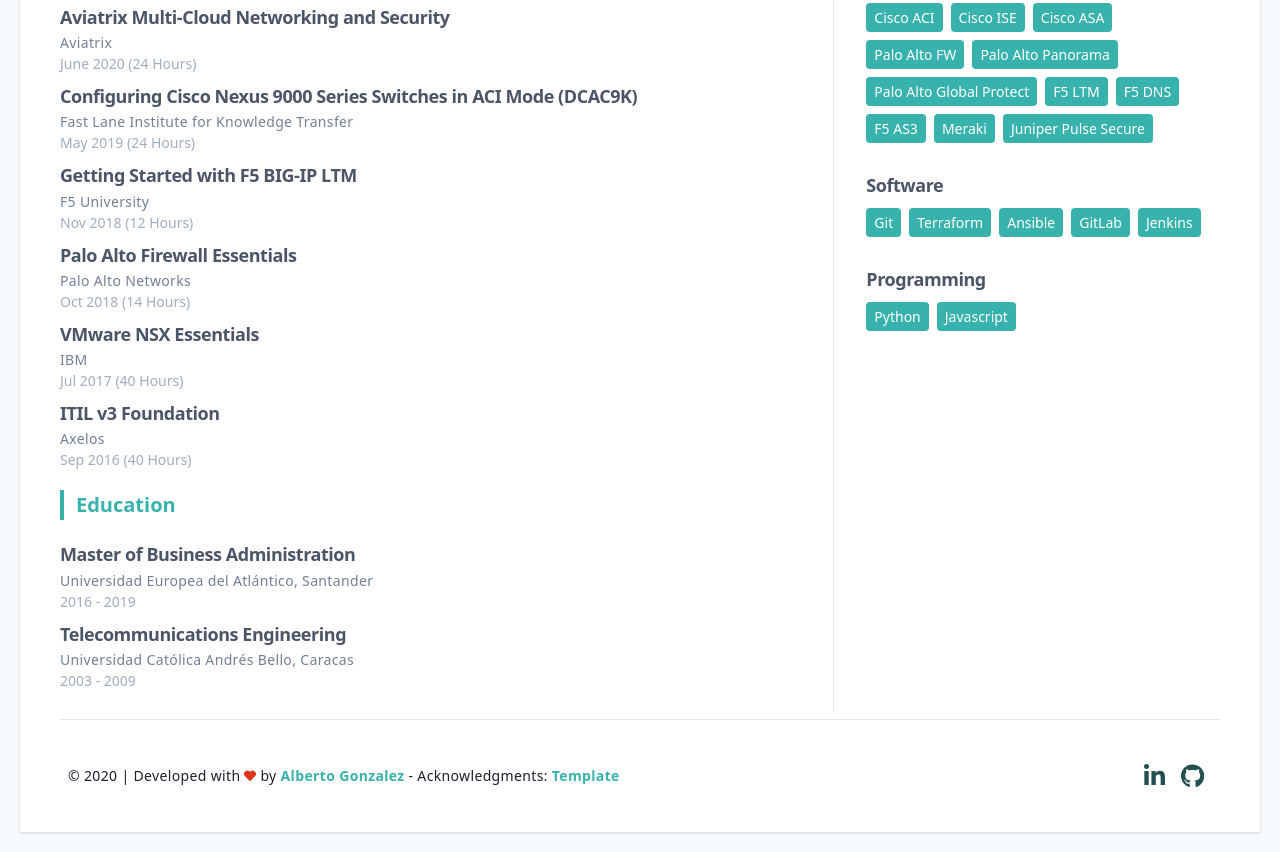
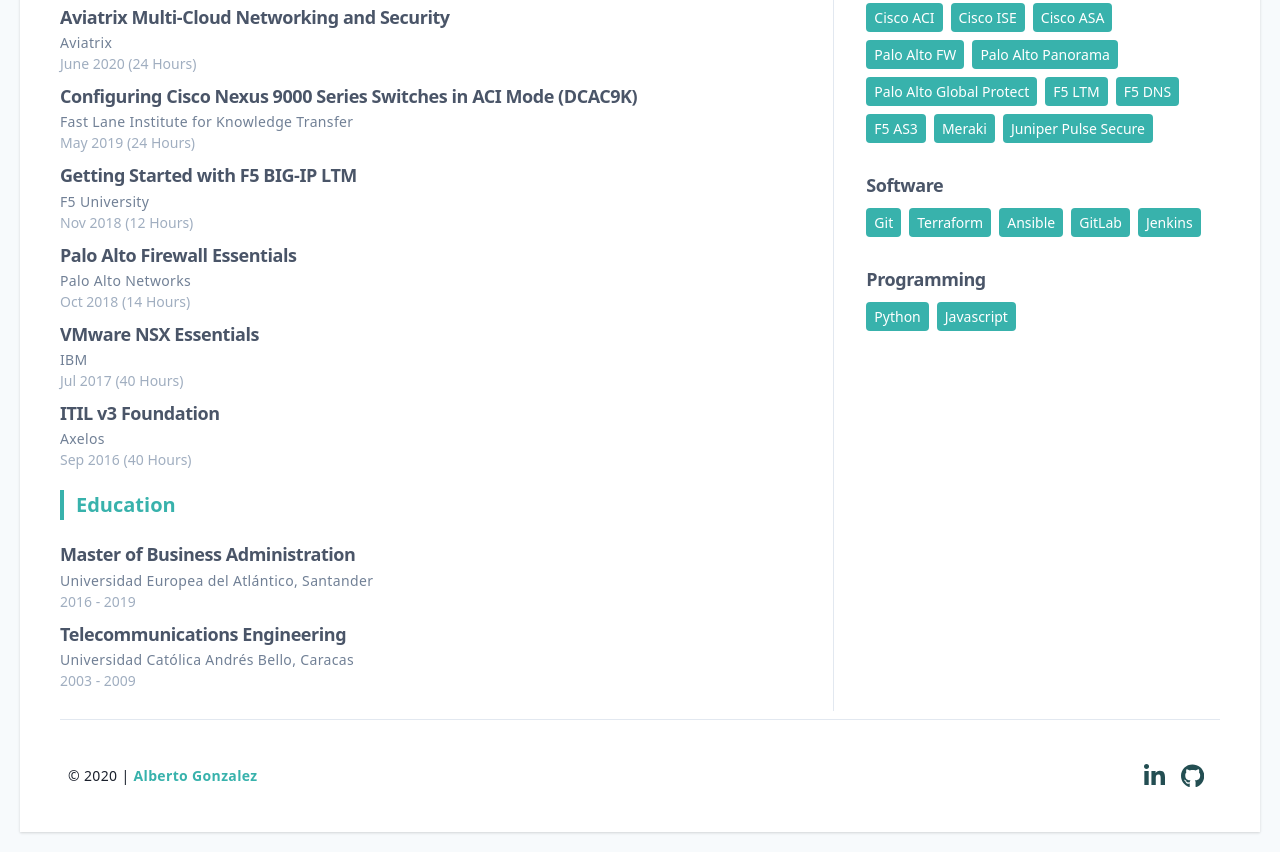
Before and after one commit to agonza05/agonza-cv, a Gatsby site: page / in a window 1280 px wide. Shown: the part 1209-2061 px from the top of the page. Built offline with nearby package versions, Linux system fonts and the light colour scheme; Gatsby itself is replaced by a stand-in of ours.

Commit message:
Update footer

```diff
--- a/src/components/footer.js
+++ b/src/components/footer.js
@@ -6,15 +6,8 @@
   <footer className="py-6 mx-auto items-center justify-between md:flex">
     <div className="items-center flex tracking-wide mb-5 md:mb-0 justify-center text-sm ml-2">
       <span className="inline-block mr-1">
-        © {new Date().getFullYear()} | Developed with
+        © {new Date().getFullYear()} |
       </span>
-      <span className="inline-block mr-1">
-        <HeartIcon
-          className="h-3 w-3 fill-current"
-          style={{ color: '#de3618' }}
-        />
-      </span>
-      <span className="inline-block mr-1">by</span>
       <a
         className="text-primary-500 hover:text-primary-700 font-bold"
         href="https://www.agonza.net"
@@ -22,18 +15,6 @@
         rel="noopener noreferrer"
       >
         Alberto Gonzalez
-      </a>
-      <span className="inline-block mr-1"> </span>
-      <span className="inline-block mr-1">
-        - Acknowledgments:
-      </span>
-      <a
-        className="text-primary-500 hover:text-primary-700 font-bold"
-        href="https://barancezayirli.com/"
-        target="_blank"
-        rel="noopener noreferrer"
-      >
-        Template
       </a>
     </div>
     {social && (
--- a/src/components/summary.js
+++ b/src/components/summary.js
@@ -12,6 +12,7 @@
     <p className="text-center tracking-wide leading-relaxed lg:text-left lg:mx-8 lg:text-lg">
       {data}
     </p>
+    <br />
     <p className="text-center tracking-wide leading-relaxed lg:text-center lg:mx-8 lg:text-lg">
       <a target="_blank" rel="noopener noreferrer" className="tag" href="Alberto_Gonzalez_CV.docx">
         Download Resume
```
